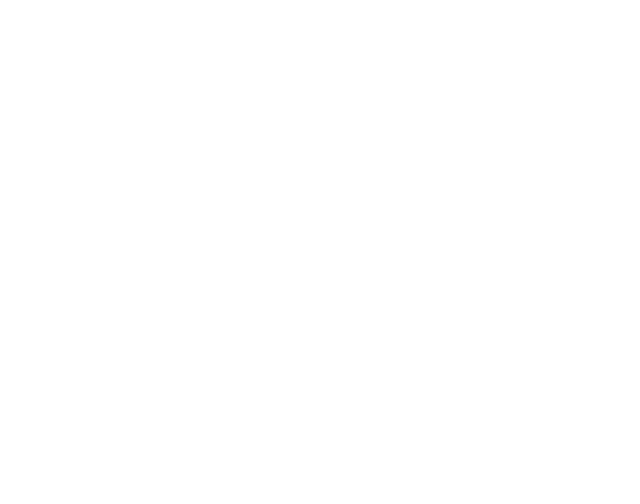
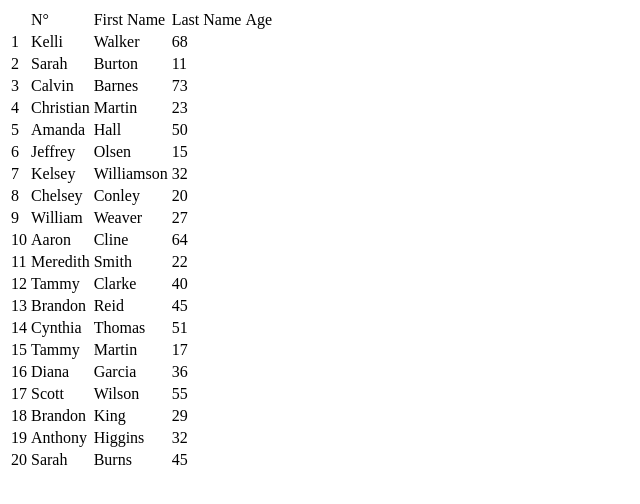
Before and after one commit to nsimonin1/native-typescript, a website built with webpack: page src/index.html in a window 1280 px wide. Shown: the whole page, without its empty margins (0-640 px from the left). Built offline with nearby package versions, Linux system fonts and the light colour scheme; files whose address does not match are found by name.

```diff
--- a/package.json
+++ b/package.json
@@ -10,7 +10,8 @@
     "typescript": "^4.9.5",
     "webpack": "^5.75.0",
     "webpack-cli": "^5.0.1",
-    "webpack-dev-server": "^4.11.1"
+    "webpack-dev-server": "^4.11.1",
+    "webpack-livereload-plugin": "^3.0.2"
   },
   "scripts": {
     "test": "echo \"Error: no test specified\" && exit 1",
--- a/src/index.html
+++ b/src/index.html
@@ -1,10 +1,226 @@
 <html>
+
 <head>
     <title>TS - Basic Concepts</title>
+    <script src="http://localhost:35729/livereload.js"></script>
 
 </head>
+
 <body>
     <div id="main">
+        <table>
+            <thead>
+                <th>
+                <td>N°</td>
+                <td>First Name</td>
+                <td>Last Name</td>
+                <td>Age</td>
+                </th>
+            </thead>
+            <tbody>
+                <tr>
+                    <td>1</td>
+                    <td>
+                        Kelli
+                    </td>
+                    <td>
+                        Walker
+                    </td>
+                    <td>68</td>
+                </tr>
+                <tr>
+                    <td>2</td>
+                    <td>
+                        Sarah
+                    </td>
+                    <td>
+                        Burton
+                    </td>
+                    <td>11</td>
+                </tr>
+                <tr>
+                    <td>3</td>
+                    <td>
+                        Calvin
+                    </td>
+                    <td>
+                        Barnes
+                    </td>
+                    <td>73</td>
+                </tr>
+                <tr>
+                    <td>4</td>
+                    <td>
+                        Christian
+                    </td>
+                    <td>
+                        Martin
+                    </td>
+                    <td>23</td>
+                </tr>
+                <tr>
+                    <td>5</td>
+                    <td>
+                        Amanda
+                    </td>
+                    <td>
+                        Hall
+                    </td>
+                    <td>50</td>
+                </tr>
+                <tr>
+                    <td>6</td>
+                    <td>
+                        Jeffrey
+                    </td>
+                    <td>
+                        Olsen
+                    </td>
+                    <td>15</td>
+                </tr>
+                <tr>
+                    <td>7</td>
+                    <td>
+                        Kelsey
+                    </td>
+                    <td>
+                        Williamson
+                    </td>
+                    <td>32</td>
+                </tr>
+                <tr>
+                    <td>8</td>
+                    <td>
+                        Chelsey
+                    </td>
+                    <td>
+                        Conley
+                    </td>
+                    <td>20</td>
+                </tr>
+                <tr>
+                    <td>9</td>
+                    <td>
+                        William
+                    </td>
+                    <td>
+                        Weaver
+                    </td>
+                    <td>27</td>
+                </tr>
+                <tr>
+                    <td>10</td>
+                    <td>
+                        Aaron
+                    </td>
+                    <td>
+                        Cline
+                    </td>
+                    <td>64</td>
+                </tr>
+                <tr>
+                    <td>11</td>
+                    <td>
+                        Meredith
+                    </td>
+                    <td>
+                        Smith
+                    </td>
+                    <td>22</td>
+                </tr>
+                <tr>
+                    <td>12</td>
+                    <td>
+                        Tammy
+                    </td>
+                    <td>
+                        Clarke
+                    </td>
+                    <td>40</td>
+                </tr>
+                <tr>
+                    <td>13</td>
+                    <td>
+                        Brandon
+                    </td>
+                    <td>
+                        Reid
+                    </td>
+                    <td>45</td>
+                </tr>
+                <tr>
+                    <td>14</td>
+                    <td>
+                        Cynthia
+                    </td>
+                    <td>
+                        Thomas
+                    </td>
+                    <td>51</td>
+                </tr>
+                <tr>
+                    <td>15</td>
+                    <td>
+                        Tammy
+                    </td>
+                    <td>
+                        Martin
+                    </td>
+                    <td>17</td>
+                </tr>
+                <tr>
+                    <td>16</td>
+                    <td>
+                        Diana
+                    </td>
+                    <td>
+                        Garcia
+                    </td>
+                    <td>36</td>
+                </tr>
+                <tr>
+                    <td>17</td>
+                    <td>
+                        Scott
+                    </td>
+                    <td>
+                        Wilson
+                    </td>
+                    <td>55</td>
+                </tr>
+                <tr>
+                    <td>18</td>
+                    <td>
+                        Brandon
+                    </td>
+                    <td>
+                        King
+                    </td>
+                    <td>29</td>
+                </tr>
+                <tr>
+                    <td>19</td>
+                    <td>
+                        Anthony
+                    </td>
+                    <td>
+                        Higgins
+                    </td>
+                    <td>32</td>
+                </tr>
+                <tr>
+                    <td>20</td>
+                    <td>
+                        Sarah
+                    </td>
+                    <td>
+                        Burns
+                    </td>
+                    <td>45</td>
+                </tr>
+            </tbody>
+        </table>
     </div>
 </body>
+
 </html>
--- a/webpack.config.js
+++ b/webpack.config.js
@@ -1,10 +1,12 @@
 const path = require('path');
 const HtmlWebpackPlugin = require('html-webpack-plugin');
+const LiveReloadPlugin = require('webpack-livereload-plugin');
 
 module.exports = {
     mode: 'development',
     entry: './src/index.ts',
     devtool: 'inline-source-map',
+    watch: true,
     module: {
         rules: [
             {
@@ -26,6 +28,7 @@
             output: __dirname + '/dist',
             inject: 'body'
         }),
+        new LiveReloadPlugin(),
     ],
     output: {
         filename: 'bundle.js',
```
Also changed, not shown: README.md, 1 other file. Lines whose indentation alone changed are shown as unchanged.
